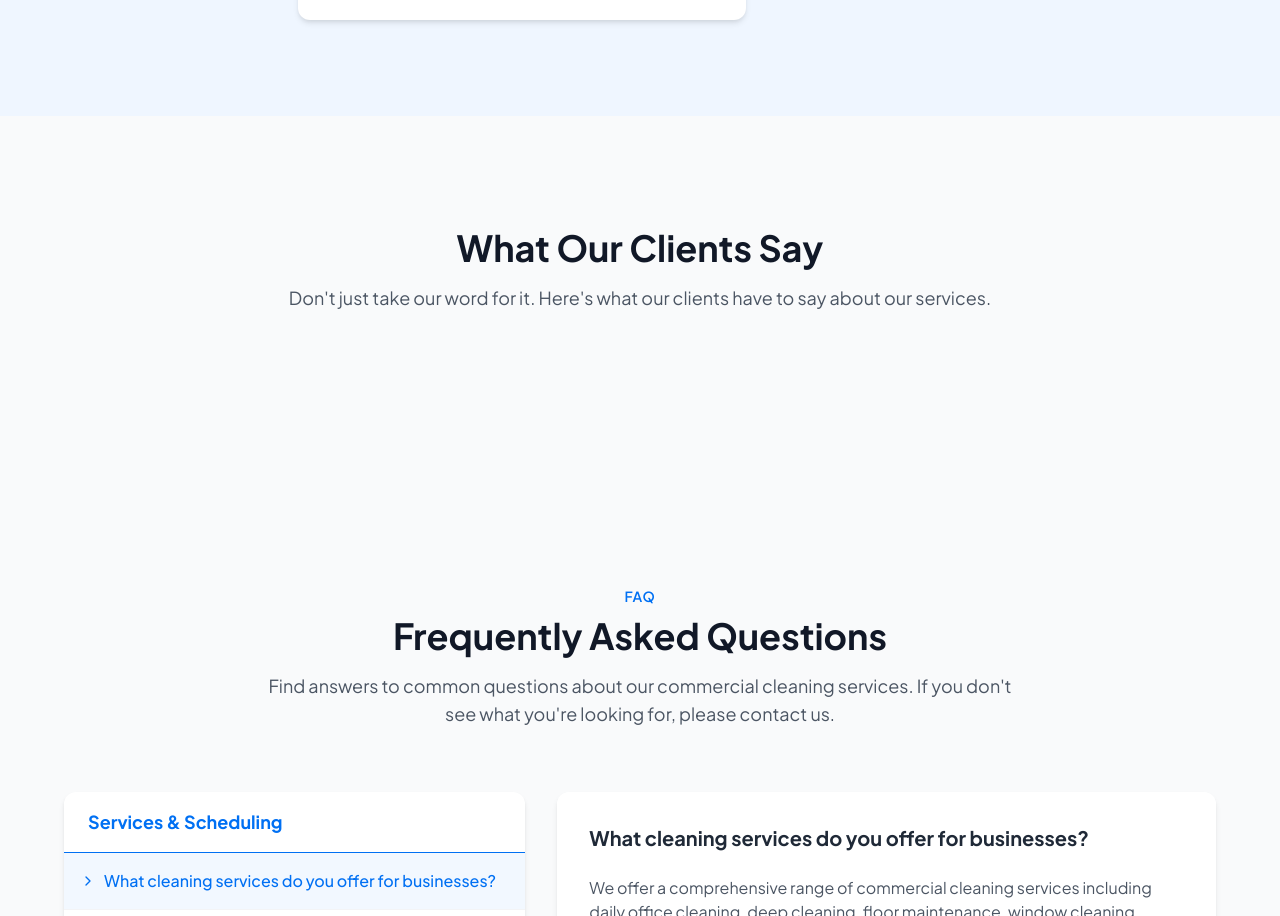
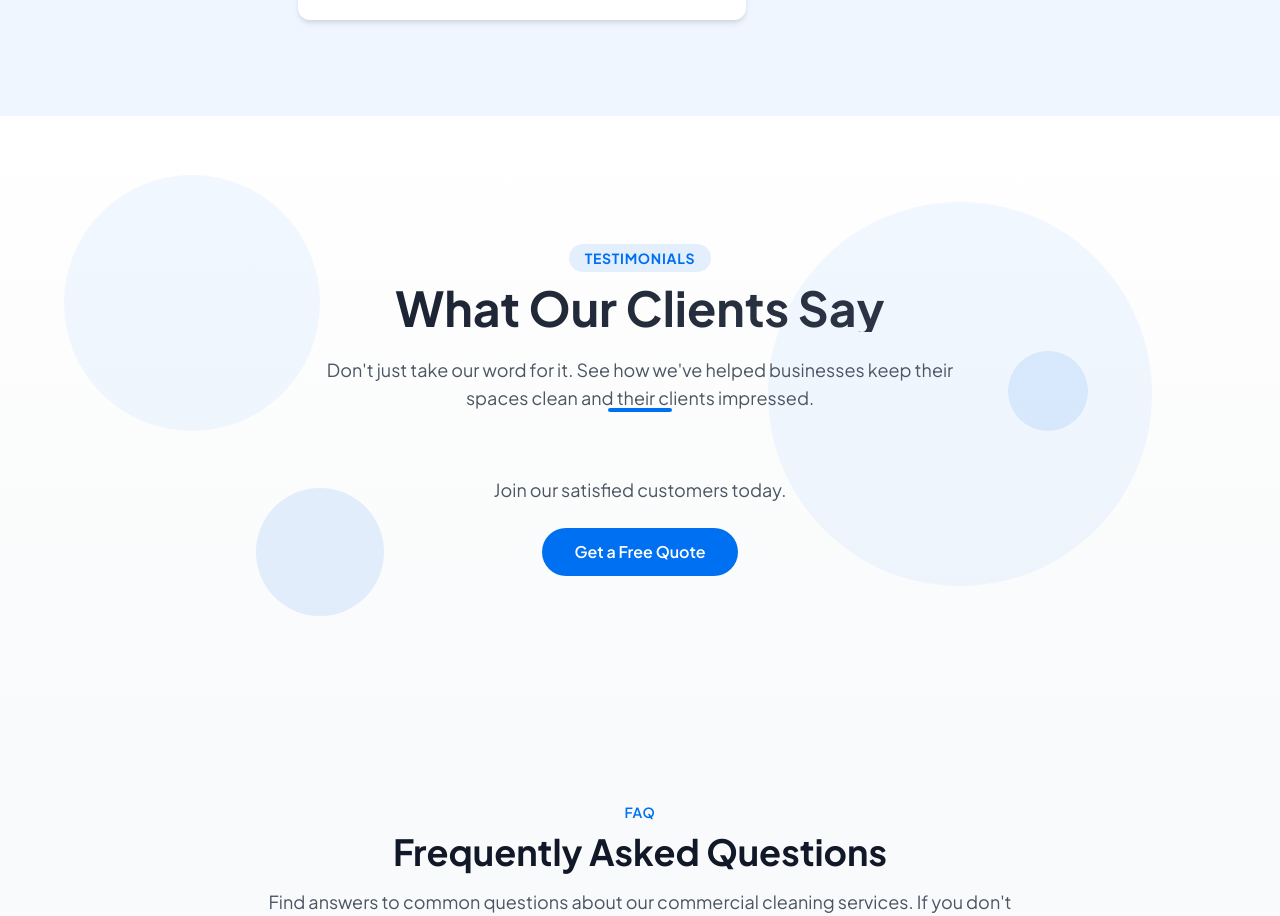
Before and after one commit to bennyortiz/brightway-website-code, a Next.js app: page / in a window 1280 px wide. Shown: the part 5868-6784 px from the top of the page. Built offline with nearby package versions, Linux system fonts and the light colour scheme; a web font is replaced by a local one.

Commit message:
Redesign Testimonials section with modern, sleek visual elements

```diff
--- a/app/components/sections/Testimonials/TestimonialCard.tsx
+++ b/app/components/sections/Testimonials/TestimonialCard.tsx
@@ -1,28 +1,46 @@
 import React from 'react';
-import { Quote } from 'lucide-react';
 import { TestimonialItem } from './testimonialsData';
 
 /**
  * TestimonialCard Component
  *
- * Displays a single testimonial with quote, author, position, and company.
- * Enhanced visibility with stronger shadow and clearer styling.
+ * Displays a single testimonial with a modern, sleek design
+ * and visual appeal through gradient accents and subtle animations.
  *
  * @param {TestimonialItem} props - The testimonial data
  */
 const TestimonialCard = ({ quote, author, position, company }: TestimonialItem) => {
   return (
-    <div className="relative bg-white p-8 md:p-10 rounded-lg shadow-lg border-2 border-gray-100 h-full flex flex-col transition-all hover:shadow-xl hover:border-primary/20">
-      <Quote className="h-8 w-8 text-primary absolute top-6 right-6" />
+    <div className="relative group h-full transition-all duration-300 ease-in-out">
+      {/* Card container with hover effects */}
+      <div className="bg-white rounded-2xl shadow-lg h-full p-8 flex flex-col relative z-10
+                    transition-all duration-300
+                    border border-gray-100 group-hover:border-primary/30
+                    group-hover:shadow-xl group-hover:-translate-y-1">
 
-      <div className="relative z-10 flex flex-col h-full">
-        <p className="text-base md:text-lg italic text-gray-700 mb-6 flex-grow font-medium">"{quote}"</p>
+        {/* Decorative elements */}
+        <div className="absolute -top-3 -left-3 w-12 h-12 rounded-full bg-primary/10 z-0"></div>
+        <div className="absolute -bottom-3 -right-3 w-20 h-20 rounded-full bg-primary/5 z-0"></div>
 
-        <div className="flex flex-col mt-auto pt-4 border-t border-gray-200">
-          <span className="font-bold text-gray-900 text-lg">{author}</span>
-          <span className="text-gray-600 text-sm">
-            {position}, {company}
-          </span>
+        {/* Quote icon as a stylized element */}
+        <div className="text-5xl leading-none text-primary/30 font-serif mb-2">"</div>
+
+        {/* Testimonial content */}
+        <div className="flex-grow flex flex-col">
+          <p className="text-gray-700 text-lg leading-relaxed mb-6">{quote}</p>
+
+          {/* Author info with modern styling */}
+          <div className="mt-auto pt-4 border-t border-gray-100 flex items-center">
+            {/* Avatar placeholder circle with gradient */}
+            <div className="w-12 h-12 rounded-full bg-gradient-to-r from-primary/80 to-primary flex items-center justify-center text-white font-bold text-lg">
+              {author.charAt(0)}
+            </div>
+
+            <div className="ml-4">
+              <h4 className="font-bold text-gray-900">{author}</h4>
+              <p className="text-sm text-gray-500">{position} • {company}</p>
+            </div>
+          </div>
         </div>
       </div>
     </div>
--- a/app/components/sections/Testimonials/TestimonialsCarouselContainer.tsx
+++ b/app/components/sections/Testimonials/TestimonialsCarouselContainer.tsx
@@ -10,7 +10,7 @@ interface TestimonialsCarouselContainerProps {
 
 /**
  * Client component that receives testimonials data from server component
- * and renders the carousel
+ * and renders the carousel with enhanced visual styling
  */
 const TestimonialsCarouselContainer: React.FC<TestimonialsCarouselContainerProps> = ({
   testimonials
@@ -22,12 +22,32 @@ const TestimonialsCarouselContainer: React.FC<TestimonialsCarouselContainerProps
 
   // If no testimonials are provided, render placeholder
   if (!testimonials || testimonials.length === 0) {
-    return <div className="text-center p-8">No testimonials available at this time.</div>;
+    return (
+      <div className="text-center p-8 bg-white rounded-xl shadow-md">
+        <p className="text-gray-500">No testimonials available at this time.</p>
+      </div>
+    );
   }
 
   return (
-    <div className="w-full relative z-10 overflow-visible">
-      <TestimonialCarousel testimonials={testimonials} />
+    <div className="w-full relative z-10">
+      {/* Visual enhancement for carousel container */}
+      <div className="absolute inset-0 bg-primary/5 -z-10 rounded-3xl transform -rotate-1 scale-105 opacity-70"></div>
+
+      {/* Carousel content */}
+      <div className="relative py-4">
+        <TestimonialCarousel testimonials={testimonials} />
+      </div>
+
+      {/* Decorative dots pattern */}
+      <div className="absolute top-12 left-8 grid grid-cols-3 gap-2 opacity-10 -z-10">
+        {[...Array(9)].map((_, i) => (
+          <div key={i} className="w-2 h-2 rounded-full bg-primary"></div>
+        ))}
+      </div>
+
+      {/* Additional decorative element */}
+      <div className="absolute bottom-12 right-8 w-24 h-24 rounded-full border-4 border-dashed border-primary/10 -z-10"></div>
     </div>
   );
 };
--- a/app/components/sections/Testimonials/index.tsx
+++ b/app/components/sections/Testimonials/index.tsx
@@ -71,13 +71,26 @@ const Testimonials = () => {
   }, []);
 
   return (
-    <section id="testimonials" className="w-full py-16 md:py-28 bg-gray-50 relative z-0 overflow-hidden">
-      <div className="container mx-auto px-4">
-        <div className="text-center mb-16">
-          <h2 className="text-3xl md:text-4xl font-bold mb-4">What Our Clients Say</h2>
-          <p className="text-lg text-gray-600 max-w-3xl mx-auto">
-            Don't just take our word for it. Here's what our clients have to say about our services.
+    <section id="testimonials" className="w-full py-20 md:py-32 bg-gradient-to-b from-white to-gray-50 relative z-0 overflow-hidden">
+      {/* Decorative background elements */}
+      <div className="absolute top-0 left-0 w-full h-full overflow-hidden pointer-events-none">
+        <div className="absolute top-[10%] left-[5%] w-64 h-64 rounded-full bg-primary/5"></div>
+        <div className="absolute bottom-[20%] right-[10%] w-96 h-96 rounded-full bg-primary/5"></div>
+        <div className="absolute top-[40%] right-[15%] w-20 h-20 rounded-full bg-primary/10"></div>
+        <div className="absolute bottom-[15%] left-[20%] w-32 h-32 rounded-full bg-primary/10"></div>
+      </div>
+
+      <div className="container mx-auto px-4 relative z-10">
+        {/* Section header with visual accent */}
+        <div className="text-center mb-16 relative">
+          <span className="inline-block text-sm font-bold tracking-wider text-primary uppercase bg-primary/10 px-4 py-1 rounded-full mb-3">Testimonials</span>
+          <h2 className="text-3xl md:text-5xl font-bold mb-6 bg-clip-text text-transparent bg-gradient-to-r from-gray-900 to-gray-700">
+            What Our Clients Say
+          </h2>
+          <p className="text-lg text-gray-600 max-w-2xl mx-auto">
+            Don't just take our word for it. See how we've helped businesses keep their spaces clean and their clients impressed.
           </p>
+          <div className="absolute w-16 h-1 bg-primary rounded-full left-1/2 transform -translate-x-1/2 bottom-0 mt-4"></div>
         </div>
 
         <div className="max-w-7xl mx-auto relative">
@@ -90,6 +103,14 @@ const Testimonials = () => {
           <div id="testimonial-fallback" className="hidden">
             <DirectTestimonials testimonials={staticTestimonials} />
           </div>
+        </div>
+
+        {/* Call to action */}
+        <div className="mt-16 text-center">
+          <p className="text-gray-600 mb-6 text-lg">Join our satisfied customers today.</p>
+          <a href="#contact" className="inline-flex items-center justify-center py-3 px-8 font-semibold text-white bg-primary rounded-full hover:bg-primary-dark hover:shadow-lg transition-all duration-300 transform hover:-translate-y-1">
+            Get a Free Quote
+          </a>
         </div>
       </div>
 
```
